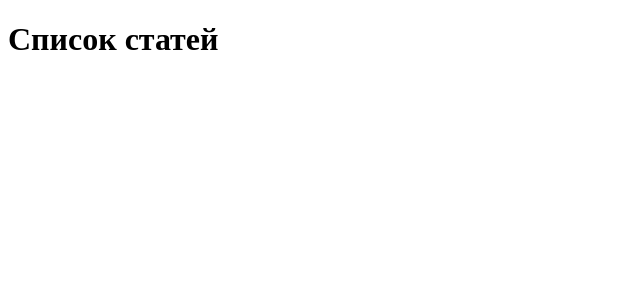
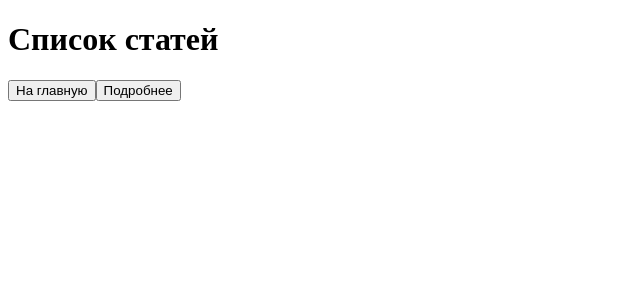
Before and after one commit to kesyan-anastasiya/test-lichi, a Next.js app: page /articles in a window 1280 px wide. Shown: the top 300 px of the page, without its empty margins (0-640 px from the left). Built offline with nearby package versions, Linux system fonts and the light colour scheme.

Commit message:
feat: added buttons on the articles page

```diff
--- a/src/pages/articles/index.js
+++ b/src/pages/articles/index.js
@@ -1,7 +1,21 @@
-export default function Article() {
+import Head from "next/head";
+import { useRouter } from "next/router";
+
+export default function Articles() {
+  const router = useRouter();
+
+  const linkClickHandler = () => {
+    router.push("/");
+  };
+
   return (
     <>
+      <Head>
+        <title>Список статей</title>
+      </Head>
       <h1>Список статей</h1>
+      <button onClick={linkClickHandler}>На главную</button>
+      <button onClick={() => router.push(`/articles/${id}`)}>Подробнее</button>
     </>
   );
 }
```
Also changed, not shown: src/app/layout.tsx (+4 -3 lines).
